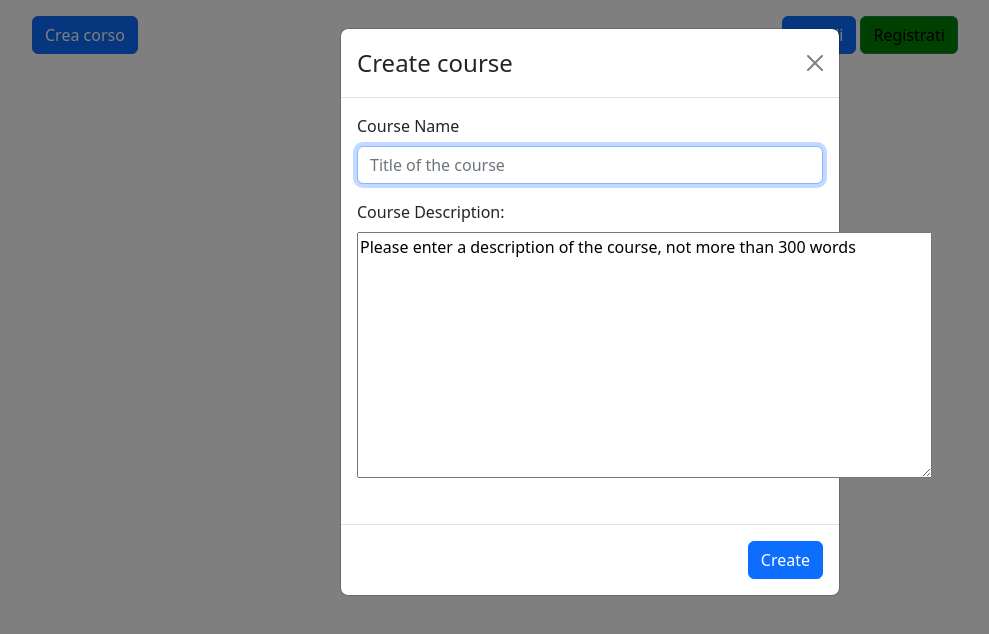
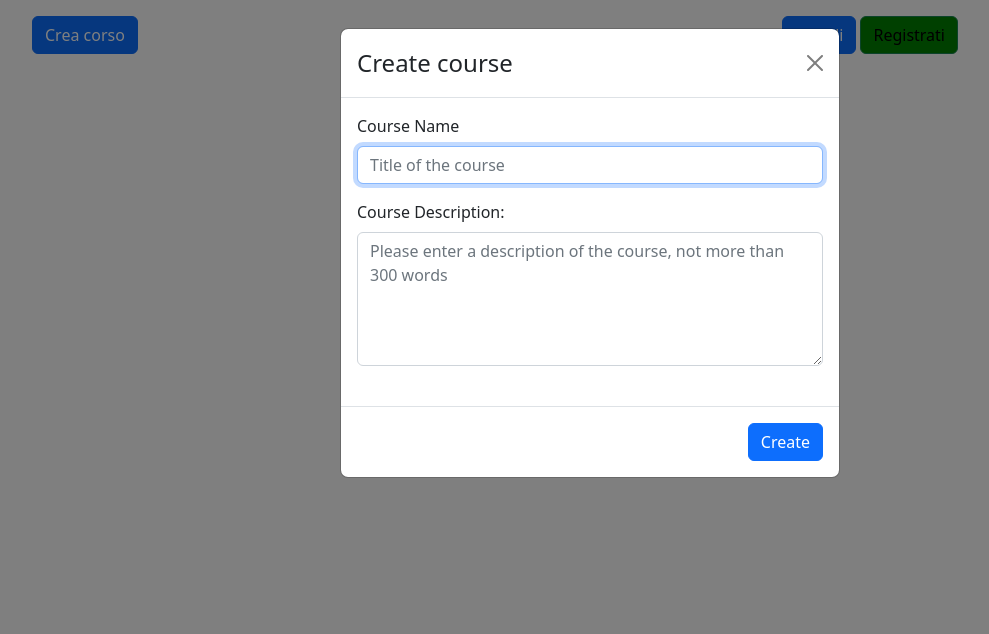
Before and after one commit to webstack-academy/course-management-class-project, a React (Create React App) app in the folder frontend/: page / in a window 1280 px wide. Both pictures are taken after a click on the button "Crea corso". Shown: the top 634 px of the page, without its empty margins (50-1039 px from the left). Built offline with nearby package versions, Linux system fonts and the light colour scheme.

Commit message:
fix:text area

```diff
--- a/frontend/src/components/home.js
+++ b/frontend/src/components/home.js
@@ -272,17 +272,21 @@ class HomeComponent extends React.Component {
                     <Form.Label>
                      Course Description:
                     </Form.Label>
+                    {/* <Form.Control as="textarea" rows={5}
+                    onInput={ evt => this.setState({
+                            description: evt.target.value
+                          })}/> */}
+
                     <textarea
                           type='text'
                           name="postContent"
-                          rows={10}
-                          cols={60}
-                          defaultValue='Please enter a description of the course, not more than 300 words'
+                          rows={5}
+                          className="form-control"
+                          placeholder='Please enter a description of the course, not more than 300 words'
                           onInput={ evt => this.setState({
                             description: evt.target.value
                           })}
                     />
-
                   </Form.Group>
                 </Form>
               </Modal.Body>
```
